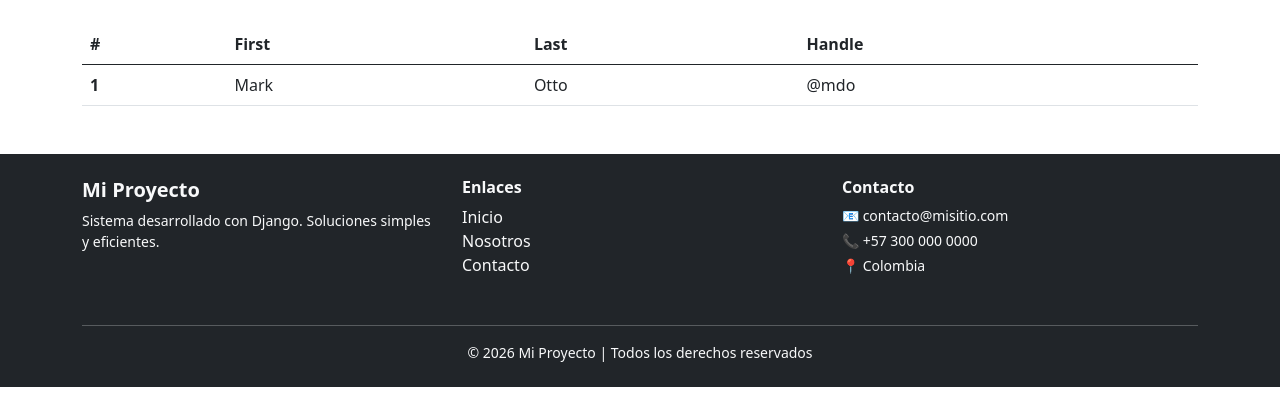
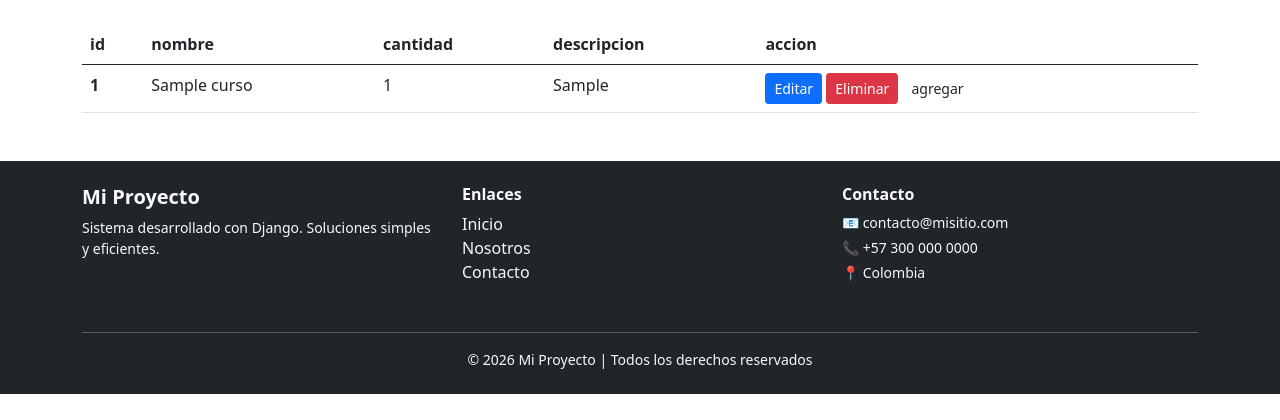
Before and after one commit to jahernandezr/django-colegio, a Django app: page /cursos/listar in a window 1280 px wide. Shown: the part 56-476 px from the top of the page. Run offline with Django 5.2, Linux system fonts and the light colour scheme; tables that the repository leaves empty hold one stand-in row (values such as "Sample post"); some libraries are stand-ins or nearby versions.

Commit message:
version 3

```diff
--- a/cursos/urls.py
+++ b/cursos/urls.py
@@ -2,5 +2,8 @@ from django.urls import path
 from . import  views
 
 urlpatterns =[
-    path('listar', views.litasdecursos , name='listas-cursos')
+    path('listar', views.litasdecursos , name='listas-cursos'),
+    path('editar/<int:id>',views.editarcursos , name="editar-curso"),
+    path('eliminar/<int:id>',views.deletecurso ,  name="delete-curso"),
+    path('agregar', views.agregarcursos , name="agregar-curso"),
 ]
--- a/cursos/views.py
+++ b/cursos/views.py
@@ -1,4 +1,48 @@
-from django.shortcuts import render
+from django.shortcuts import render, redirect, get_list_or_404, get_object_or_404
+from . models  import cursos
 
 def litasdecursos(request):
-    return render(request , 'cursos/listarcursos.html')
+    curso_lista= cursos.objects.all()
+    data= {
+        'cursos': curso_lista
+    }
+    return render(request , 'cursos/listarcursos.html',data)
+
+def editarcursos(request,id):
+    curso = get_object_or_404(cursos, id=id)
+    data ={
+        'curso' :curso
+    }
+
+    if request.method == 'POST':
+        curso.nombre = request.POST['nombre']
+        curso.cantidad_alumnos = request.POST['cantidad_alumnos']
+        curso.tipo_curso = request.POST['tipo_curso']
+        curso.save()
+        return  redirect('listas-cursos')
+
+    return render(request, 'cursos/editar.html',data)
+
+def deletecurso(request, id):
+    curso =  get_object_or_404(cursos, id=id)
+    curso.delete()
+
+    return redirect('listas-cursos')
+
+def agregarcursos(request):
+    if request.method == 'POST':
+        nombre = request.POST.get('nombre')
+        cantidad = request.POST.get('cantidad_alumnos')
+        tipo = request.POST.get('tipo_curso')
+
+        if not nombre or not cantidad or not tipo:
+            return render(request, 'cursos/agregar.html',{'error :' : 'Digitar todos los campos'})
+
+        cursos.objects.create(
+            nombre = nombre,
+            cantidad_alumnos = int (cantidad) ,
+            tipo_curso = tipo
+        )
+
+        return redirect('listas-cursos')
+    return render(request , 'cursos/agregar.html' )
--- a/templates/cursos/listarcursos.html
+++ b/templates/cursos/listarcursos.html
@@ -1,22 +1,49 @@
 {% extends 'base.html' %}
 
 {% block content %}
+
+
+{% if cursos %}
 <table class="table">
   <thead>
     <tr>
-      <th scope="col">#</th>
-      <th scope="col">First</th>
-      <th scope="col">Last</th>
-      <th scope="col">Handle</th>
+      <th scope="col">id</th>
+      <th scope="col">nombre</th>
+      <th scope="col">cantidad</th>
+      <th scope="col">descripcion</th>
+      <th scope="col">accion</th>
     </tr>
   </thead>
+{% for cu in cursos %}
+
+
   <tbody>
     <tr>
-      <th scope="row">1</th>
-      <td>Mark</td>
-      <td>Otto</td>
-      <td>@mdo</td>
+      <th scope="row">{{cu.id}}</th>
+      <td>{{cu.nombre}}</td>
+      <td>{{cu.cantidad_alumnos}}</td>
+      <td>{{cu.tipo_curso}}</td>
+      <td><a href="{% url 'editar-curso' cu.id %}" class="btn btn-sm btn-primary">Editar</a>
+          <a href="{% url 'delete-curso' cu.id %}" class="btn btn-sm btn-danger">Eliminar</a>
+          <a href="{% url 'agregar-curso' %}" class="btn btn-sm btn-secundary">agregar</a>
+      </td>
     </tr>
   </tbody>
+
+{% endfor %}
+
 </table>
+{% else %}
+  <div class="alert alert-primary d-flex align-items-center" role="alert">
+  <svg xmlns="http://www.w3.org/2000/svg" width="24" height="24" fill="currentColor" class="bi bi-exclamation-triangle-fill flex-shrink-0 me-2" viewBox="0 0 16 16" role="img" aria-label="Warning:">
+    <path d="M8.982 1.566a1.13 1.13 0 0 0-1.96 0L.165 13.233c-.457.778.091 1.767.98 1.767h13.713c.889 0 1.438-.99.98-1.767L8.982 1.566zM8 5c.535 0 .954.462.9.995l-.35 3.507a.552.552 0 0 1-1.1 0L7.1 5.995A.905.905 0 0 1 8 5zm.002 6a1 1 0 1 1 0 2 1 1 0 0 1 0-2z"/>
+  </svg>
+  <div>
+    No hay registros
+  </div>
+</div>
+
+{%  endif %}
+
+
 {% endblock %}
```
Also changed, not shown: templates/cursos/agregar.html (added, +30 -0 lines), templates/cursos/editar.html (added, +30 -0 lines), templates/cursos/eliminar.html (added, +15 -0 lines).
